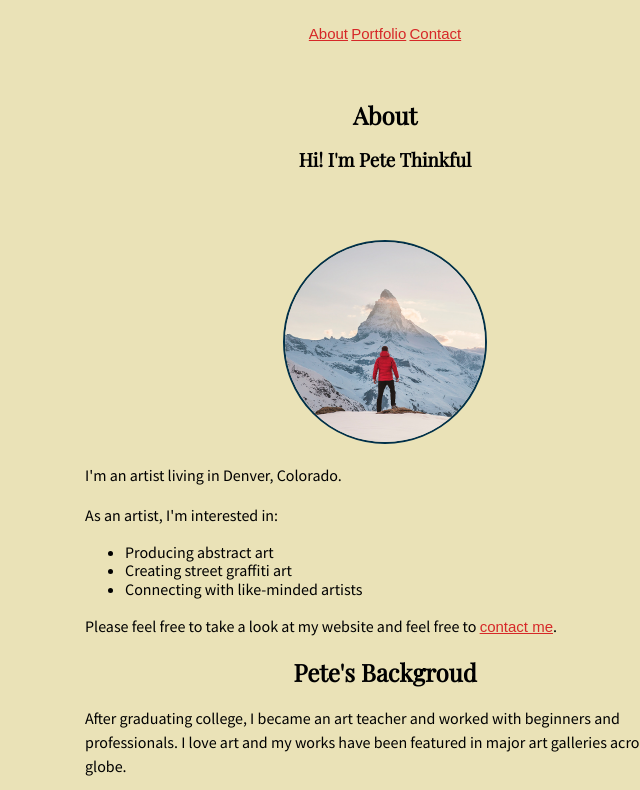
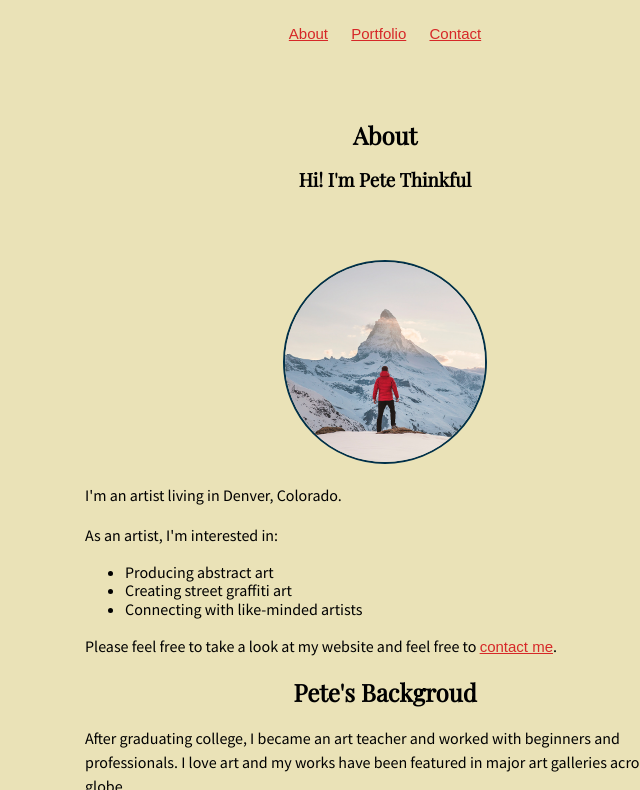
Before and after one commit to brandonhardybbm/pete-thinkful, a plain HTML site: page index.html in a window 1280 px wide. Shown: the part 136-926 px from the top of the page, without its empty margins (255-895 px from the left). Drawn offline with nearby package versions, Linux system fonts and the light colour scheme.

Commit message:
Update style.css
Fixed nav link spacing, and background color

```diff
--- a/style.css
+++ b/style.css
@@ -40,6 +40,8 @@ h3 {
 nav {
   text-align: center;
   padding: 20px;
+  margin: 20px;
+  word-spacing: 20px;
 }
 
 article {
```
